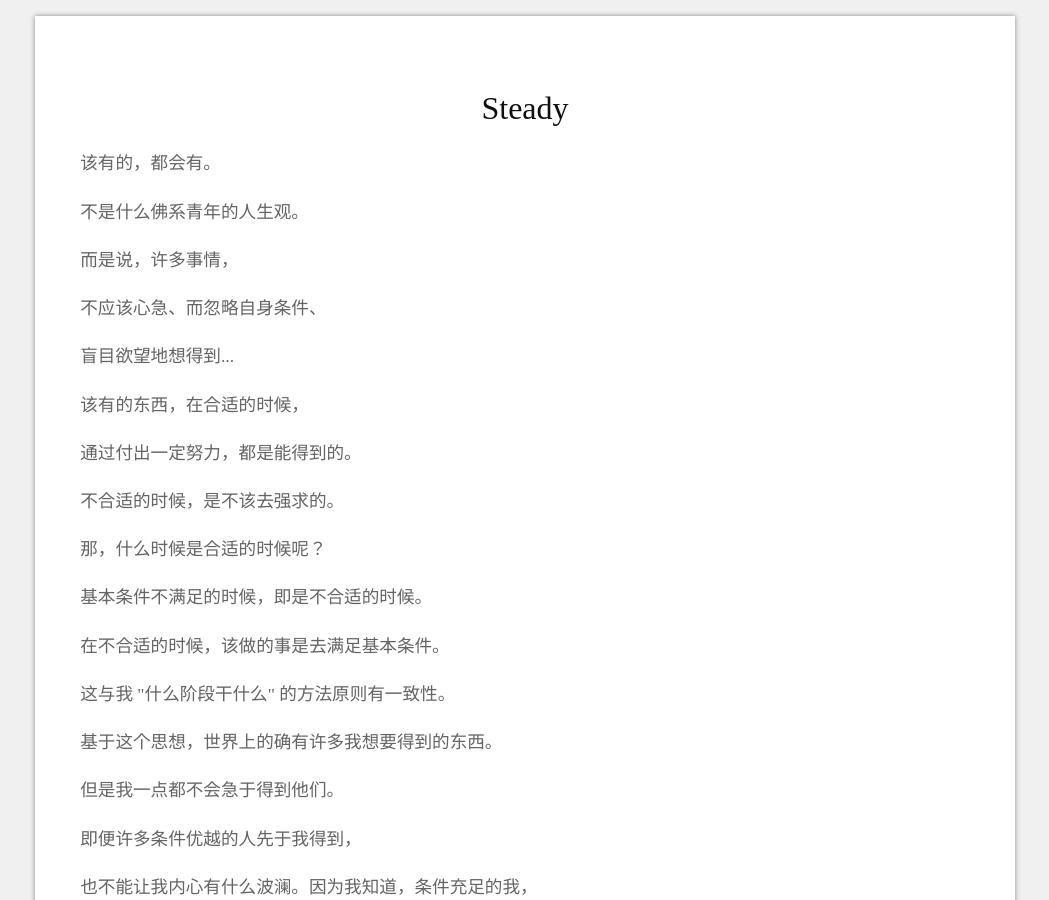
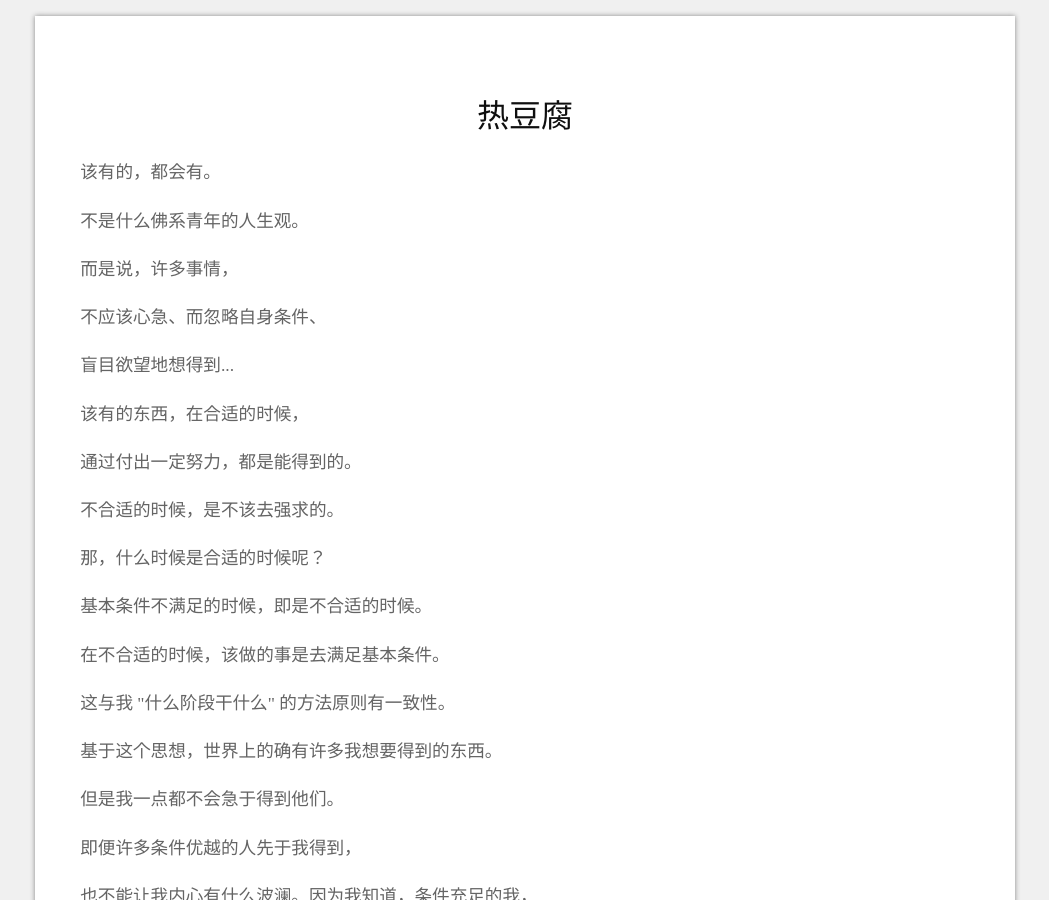
Before and after one commit to YasinZhong/yasinzhong.github.io, a Jekyll site: the page built from _posts/2018-4-12-WaitSomeMoreTime.html, in a window 1280 px wide and 900 px high. Shown: the whole window, without its empty margins (115-1164 px from the left). Built offline with Jekyll 4.4.1, drawn with Linux system fonts in a browser that asks for light colours; comment, search, counter and statistics services are not loaded.

Commit message:
2018/05/19

```diff
--- a/_posts/2018-4-12-WaitSomeMoreTime.html
+++ b/_posts/2018-4-12-WaitSomeMoreTime.html
@@ -1,6 +1,6 @@
 ---
 layout: default
-title: Steady
+title: 热豆腐
 ---
 
 
```
